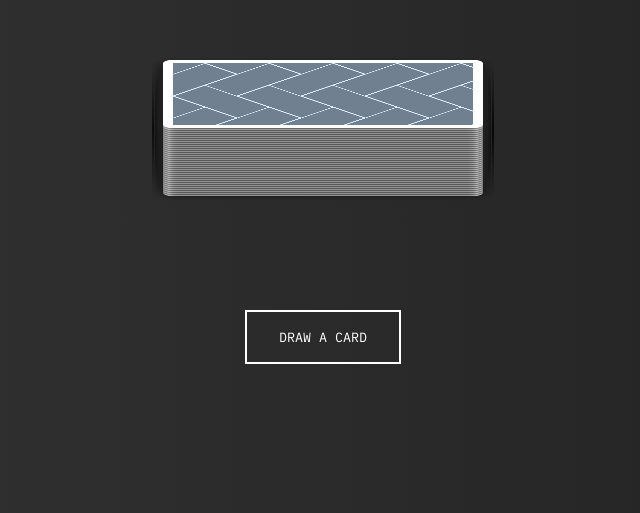
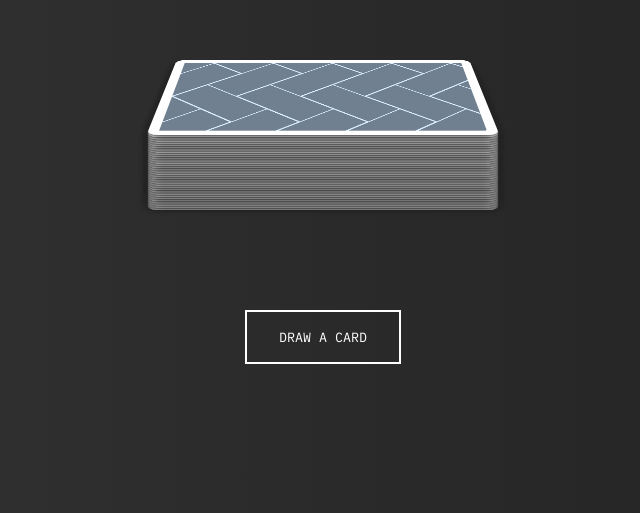
Before and after one commit to tomvalorsa/oblique-strategies, a React app: page / in a window 1280 px wide. Shown: the part 287-800 px from the top of the page, without its empty margins (317-957 px from the left). Built offline with nearby package versions, Linux system fonts and the light colour scheme.

Commit message:
Tidy, add favicon

```diff
--- a/src/components/Deck/index.js
+++ b/src/components/Deck/index.js
@@ -12,8 +12,6 @@ type Props = {
 class Deck extends React.Component<Props> {
   render() {
     const { cards, selected } = this.props;
-
-    console.log(cards, selected);
 
     return (
       <div className={styles.deck}>
--- a/src/components/Deck/index.module.scss
+++ b/src/components/Deck/index.module.scss
@@ -4,7 +4,7 @@
   position: relative;
   height: 50vh;
   width: 100%;
-  perspective: 1000;
+  perspective: 1000px;
 }
 
 .card {
@@ -16,21 +16,21 @@
   left: 50%;
   margin-left: -160px;
   transform: rotateX(70deg);
-  background: linear-gradient(135deg, #708090 22px, #d9ecff 22px, #d9ecff 24px, transparent 24px, transparent 67px, #d9ecff 67px, #d9ecff 69px, transparent 69px),
-linear-gradient(225deg, #708090 22px, #d9ecff 22px, #d9ecff 24px, transparent 24px, transparent 67px, #d9ecff 67px, #d9ecff 69px, transparent 69px)0 64px;
+  background: linear-gradient(135deg, #708090 22px, #d9ecff 22px, #d9ecff 24px, transparent 24px, transparent 67px, #d9ecff 67px, #d9ecff 69px, transparent 69px), linear-gradient(225deg, #708090 22px, #d9ecff 22px, #d9ecff 24px, transparent 24px, transparent 67px, #d9ecff 67px, #d9ecff 69px, transparent 69px)0 64px;
   background-color:#708090;
   background-size: 64px 128px;
+  border: 10px solid $white;
 }
 
 .front,
 .card {
+  transform-style: preserve-3d;
   backface-visibility: hidden;
-  transform-style: preserve-3d;
   border-radius: 10px;
-  border: 10px solid $white; /* BUG: child (.front) renders within the border, so we lose 10px */
 }
 
 .front {
+  box-shadow: 0 0 0 10px $white;
   background-color: $white;
   position: absolute;
   top: 0;
--- a/src/strategies.json
+++ /dev/null
@@ -1,6 +0,0 @@
-[
-  {
-    id: 1,
-    text: 'This is a card'
-  }
-];
```
Also changed, not shown: src/components/App/index.js (+0 -9 lines), README.md, public/favicon.ico (added).
